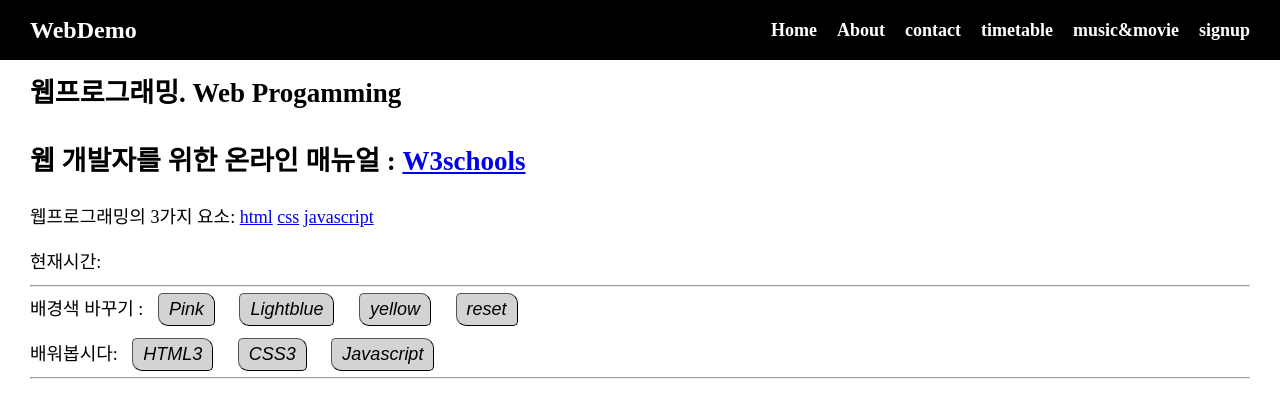
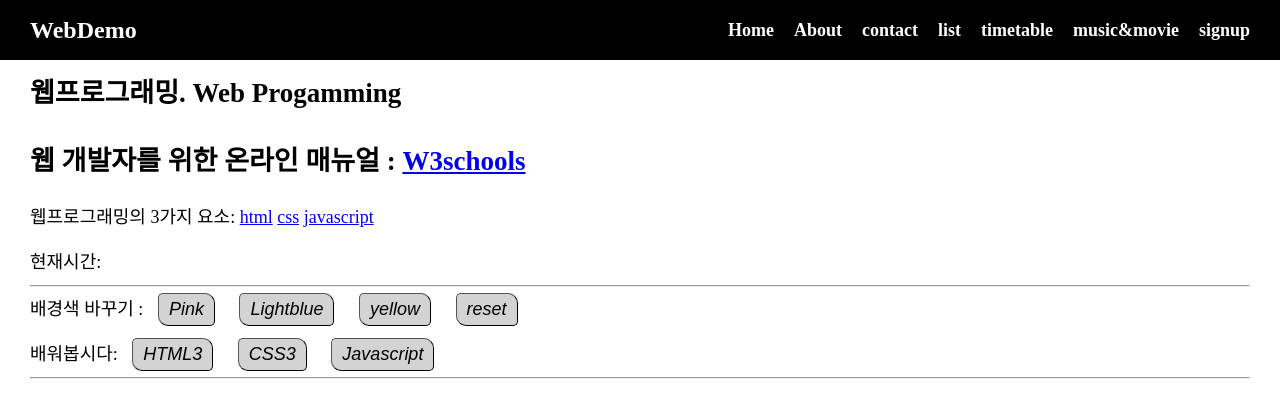
Before and after one commit to kimjungeunn/hcj2, a plain HTML site: page index.html in a window 1280 px wide. Drawn offline with Linux system fonts and the light colour scheme.

Commit message:
Add files via upload

```diff
--- a/index.html
+++ b/index.html
@@ -23,6 +23,10 @@
 
           <li>
             <a href="contact.html">contact</a>
+          </li>
+
+          <li>
+            <a href="list.html">list</a>
           </li>
 
           <li>
```
